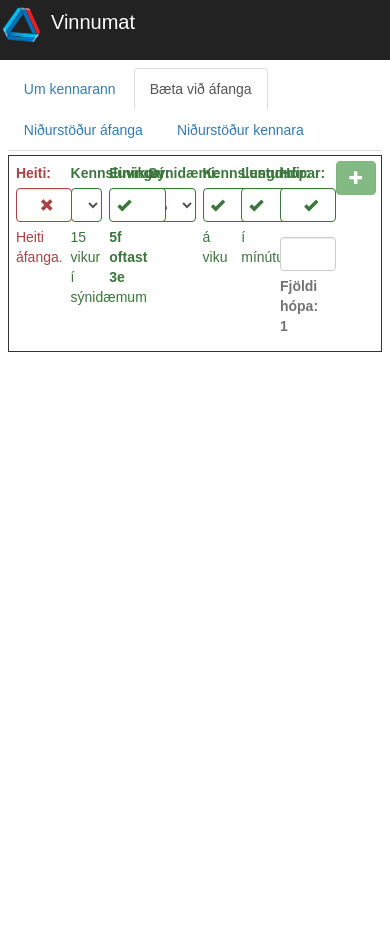
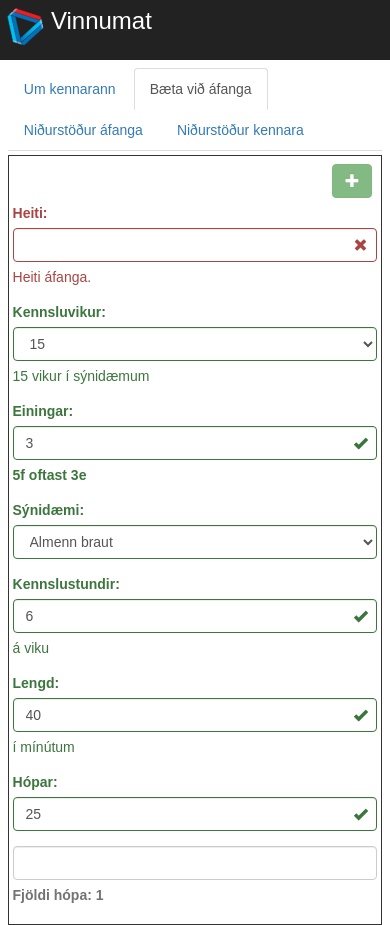
Before and after one commit to UnnarThorBachmann/vinnumat-react, a React (Create React App) app in the folder vinnumat/: page / in a window 390 px wide. Both pictures are taken after a click on the tab "Bæta við áfanga". Before the commit the page ends 844 px from the top, so only its background shows below. Built offline with nearby package versions, Linux system fonts and the light colour scheme.

Commit message:
feat: Adding Row Col components to adjust to mobile sizes.

```diff
--- a/vinnumat/src/App.css
+++ b/vinnumat/src/App.css
@@ -3,11 +3,12 @@
 }
 
 .App-logo {
-  animation: App-logo-spin infinite 30s linear;
+  animation: App-logo-spin infinite 60s linear;
   height: 40px;
 }
 .header {
   margin-left: 10px;
+  font-size: 1.2em;
 }
 .App-header {
   background-color: #222;
@@ -52,7 +53,7 @@ div.BorderTeacherForm {
   width: 100%;
   border: solid;
   border-width: 0.5px;
-  padding-left: 2%;
+  padding: 1%;
   margin-top: 1%;
 }
 div.TeacherUnitForm {
@@ -70,11 +71,11 @@ div.BorderCourseForm {
   width: 100%;
   border: solid;
   border-width: 0.5px;
-  padding-left: 1%;
+  padding: 1%;
   margin-top: 1%;
 }
 div.CourseUnitForm {
-  width: 15%;
+  width: 100%;
 }
 
 div.CourseUnitFormMin {
@@ -87,6 +88,9 @@ div.mainBody {
   padding-top: 2%;
 }
 
+.afangiHeiti {
+  padding-left: 1%;
+}
 .takki  {
   float: right;
   margin: 5px;
@@ -96,7 +100,8 @@ div.mainBody {
   margin-top: 1%;
   border-style: solid;
   border-width: 1px;
-  padding-top: 1%;
+  padding: 1%;
+
 }
 .nidurstadaAfanga {
 
--- a/vinnumat/src/CourseForm.js
+++ b/vinnumat/src/CourseForm.js
@@ -5,6 +5,8 @@ import FormControl from 'react-bootstrap/lib/FormControl';
 import HelpBlock from 'react-bootstrap/lib/HelpBlock';
 import HopurForm from './HopurForm';
 import Button from 'react-bootstrap/lib/Button';
+import Col from 'react-bootstrap/lib/Col';
+import Row from 'react-bootstrap/lib/Row';
 
 class CourseForm extends React.Component  {
 
@@ -151,8 +153,8 @@ class CourseForm extends React.Component  {
       <div className="BorderCourseForm">
         <Button className="takki" bsStyle="success" disabled={this.props.disable} onClick={this.add}><span className="glyphicon glyphicon-plus"></span></Button>
 
-        <div className="CourseForm">
-          <div className="CourseUnitForm">
+        <Row className="show-grid">
+          <Col xs={12} md={2}>
             <form>
               <FormGroup
                 controlId="formBasicText"
@@ -169,8 +171,8 @@ class CourseForm extends React.Component  {
               <HelpBlock>Heiti áfanga.</HelpBlock>
               </FormGroup>
             </form>
-          </div>
-          <div className="CourseUnitFormMin">
+          </Col>
+          <Col xs={12} md={2}>
             <form>
               <FormGroup
                 controlId="formBasicText"
@@ -193,8 +195,8 @@ class CourseForm extends React.Component  {
                 <HelpBlock>15 vikur í sýnidæmum</HelpBlock>
               </FormGroup>
             </form>
-          </div>
-          <div className="CourseUnitFormMin">
+          </Col>
+          <Col xs={12} md={1}>
             <form>
               <FormGroup
                 controlId="formBasicText"
@@ -213,8 +215,8 @@ class CourseForm extends React.Component  {
               <HelpBlock><strong>5f oftast 3e</strong></HelpBlock>
               </FormGroup>
             </form>
-          </div>
-          <div className="CourseUnitForm">
+          </Col>
+          <Col xs={12} md={2}>
             <form>
               <FormGroup
                 controlId="formBasicText"
@@ -235,8 +237,8 @@ class CourseForm extends React.Component  {
                 </FormControl>
               </FormGroup>
             </form>
-          </div>
-          <div className="CourseUnitFormMin">
+          </Col>
+          <Col xs={12} md={2}>
             <form>
               <FormGroup
                 controlId="formBasicText"
@@ -254,8 +256,8 @@ class CourseForm extends React.Component  {
 
               </FormGroup>
             </form>
-          </div>
-          <div className="CourseUnitFormMin">
+          </Col>
+          <Col xs={12} md={1}>
             <form>
               <FormGroup
                 controlId="formBasicText"
@@ -272,17 +274,16 @@ class CourseForm extends React.Component  {
               <HelpBlock>í mínútum</HelpBlock>
               </FormGroup>
             </form>
-          </div>
-
-          <div className="CourseUnitForm">
+          </Col>
+          <Col xs={12} md={1}>
             <form>
               <ControlLabel style={{color: '#3c763d'}}>Hópar: </ControlLabel>
               {
                 this.state.hopar.map((fjoldi,i) => <HopurForm key={i} index={i} fjoldi={fjoldi} change={this.changeHopar} end={i === (this.state.hopar.length-1)} size={this.state.hopar.length}/>)
               }
             </form>
-          </div>
-        </div>
+          </Col>
+        </Row>
       </div>
     );
   }
--- a/vinnumat/src/TeacherForm.js
+++ b/vinnumat/src/TeacherForm.js
@@ -3,13 +3,11 @@ import FormGroup from 'react-bootstrap/lib/FormGroup';
 import ControlLabel from 'react-bootstrap/lib/ControlLabel';
 import FormControl from 'react-bootstrap/lib/FormControl';
 import HelpBlock from 'react-bootstrap/lib/HelpBlock';
+import Col from 'react-bootstrap/lib/Col';
+import Row from 'react-bootstrap/lib/Row';
 
-/**
-* This component was constructed by Unnar Thor Bachmann.
-* Some of the code is under heavy influence from the video
-* lectures.
-* This component renders the search list.
-**/
+
+
 class TeacherForm extends React.Component  {
 
   launaflokkar = ['1','2','3','4','5','6','7','8','9','10','11','12','13','14','15','16']
@@ -50,8 +48,8 @@ class TeacherForm extends React.Component  {
     return (
       <div className="BorderTeacherForm">
 
-      <div className="TeacherForm">
-        <div className="TeacherUnitForm">
+      <Row>
+        <Col xs={12} md={3}>
           <form>
             <FormGroup
               controlId="formBasicText"
@@ -74,8 +72,8 @@ class TeacherForm extends React.Component  {
               <HelpBlock>Fyrir rétta vinnuskyldu</HelpBlock>
             </FormGroup>
           </form>
-        </div>
-        <div className="TeacherUnitForm">
+        </Col>
+        <Col xs={12} md={3}>
           <form>
             <FormGroup
               controlId="formBasicText"
@@ -92,9 +90,10 @@ class TeacherForm extends React.Component  {
               <HelpBlock>Önnur vinna en kennsla.</HelpBlock>
             </FormGroup>
           </form>
-        </div>
+        </Col>
 
-        <div className="TeacherUnitForm">
+        <Col xs={12} md={3}>
+
           <form>
             <FormGroup
               controlId="formBasicText"
@@ -116,8 +115,8 @@ class TeacherForm extends React.Component  {
             <HelpBlock>Fyrir rétta launaútreikninga.</HelpBlock>
             </FormGroup>
           </form>
-        </div>
-        <div className="TeacherUnitForm">
+        </Col>
+        <Col xs={12} md={3}>
           <form>
             <FormGroup
               controlId="formBasicText"
@@ -137,8 +136,8 @@ class TeacherForm extends React.Component  {
             <HelpBlock>Fyrir rétta launaútreikninga.</HelpBlock>
             </FormGroup>
           </form>
-        </div>
-      </div>
+        </Col>
+      </Row>
       </div>
     );
   }
--- a/vinnumat/src/afangiForm.js
+++ b/vinnumat/src/afangiForm.js
@@ -3,6 +3,8 @@ import ListGroup from 'react-bootstrap/lib/ListGroup';
 import ListGroupItem from 'react-bootstrap/lib/ListGroupItem';
 import HlutfallForm from './HlutfallForm'
 import Button from 'react-bootstrap/lib/Button';
+import Col from 'react-bootstrap/lib/Col';
+import Row from 'react-bootstrap/lib/Row';
 
 class AfangiForm extends React.Component  {
 
@@ -16,11 +18,9 @@ class AfangiForm extends React.Component  {
     	return (
     		<div className="afangiRammi">
             <Button className="takki" bsStyle="danger" disabled={false} onClick={this.destroy}><span className="glyphicon glyphicon-minus"></span></Button>
-
-    		<h4>Heiti: {this.props.afangi.heiti}</h4>
-
-    		<div className="nidurstadaAfanga">
-    			<div className="listarNidurstodur">
+    		<h4><strong>Heiti: {this.props.afangi.heiti}</strong></h4>
+    		<Row>
+    			<Col xs={12} md={2}>
     			 <h5><strong>Innslegnir stikar</strong></h5>
     			 <ListGroup>
     				<ListGroupItem>Einingar: {this.props.afangi.einingar}</ListGroupItem>
@@ -29,9 +29,8 @@ class AfangiForm extends React.Component  {
     				<ListGroupItem>Sýnidæmi: {this.props.afangi.synidaemiHeiti}</ListGroupItem>
     				<ListGroupItem>Kennsluvikur: {this.props.afangi.vikur}</ListGroupItem>
     			 </ListGroup>
-    			</div>
-    			<div className="listarNidurstodur">
-
+    			</Col>
+    			<Col xs={12} md={2}>
     			 <h5><strong>Sameiginlegir liðir</strong></h5>
     			 <ListGroup>
     				<ListGroupItem>Staðin kennsla: {this.props.afangi.vinnumat_hopa[0].vinna_stadin} klst.</ListGroupItem>
@@ -46,11 +45,9 @@ class AfangiForm extends React.Component  {
 
 
     			 </ListGroup>
-    			</div>
-    			<div className="listarNidurstodur">
-
+    			</Col>
+    			<Col xs={12} md={2}>
     			 <h5><strong>Samtölur</strong></h5>
-
     				<ListGroup>
 					<ListGroupItem>Skerðingar: -{this.props.afangi.vinnumat_hopa.reduce(function(a,b){
 						if (b.hasOwnProperty('skerding'))
@@ -67,24 +64,22 @@ class AfangiForm extends React.Component  {
 
     				</ListGroup>
 
-    			</div>
+    			</Col>
+
                 {
     				this.props.afangi.vinnumat_hopa.map((hopur) =>
-    					<div className="listarNidurstodur" key={hopur.hopur}>
+                        <Col xs={12} md={2} key={hopur.hopur}>
         					<h5><strong>Hópur: {hopur.hopur}</strong></h5>
     						<ListGroup>
         						<ListGroupItem>Fjöldi: {hopur.fjoldi.toString().replace('.',',')}</ListGroupItem>
     	       					<ListGroupItem>Vinna vegna nemenda: {hopur.vinna_vegna_nemenda.toFixed(1).toString().replace('.',',')} klst.</ListGroupItem>
     			     			<ListGroupItem>Vinnumat: {hopur.vinnumat_skert.toFixed(2).toString().replace('.',',')} klst.</ListGroupItem>
-
         						<ListGroupItem><HlutfallForm hlutfall={hopur.hlutfall} nr={hopur.hopur} changeHlutfall = {this.changeHlutfall} heiti={this.props.afangi.heiti}/></ListGroupItem>
-
         					</ListGroup>
-
-    					</div>
+    					</Col>
     				)
     			}
-    		</div>
+    		</Row>
     		</div>
     	)
 
```
Lines whose indentation alone changed are shown as unchanged.
